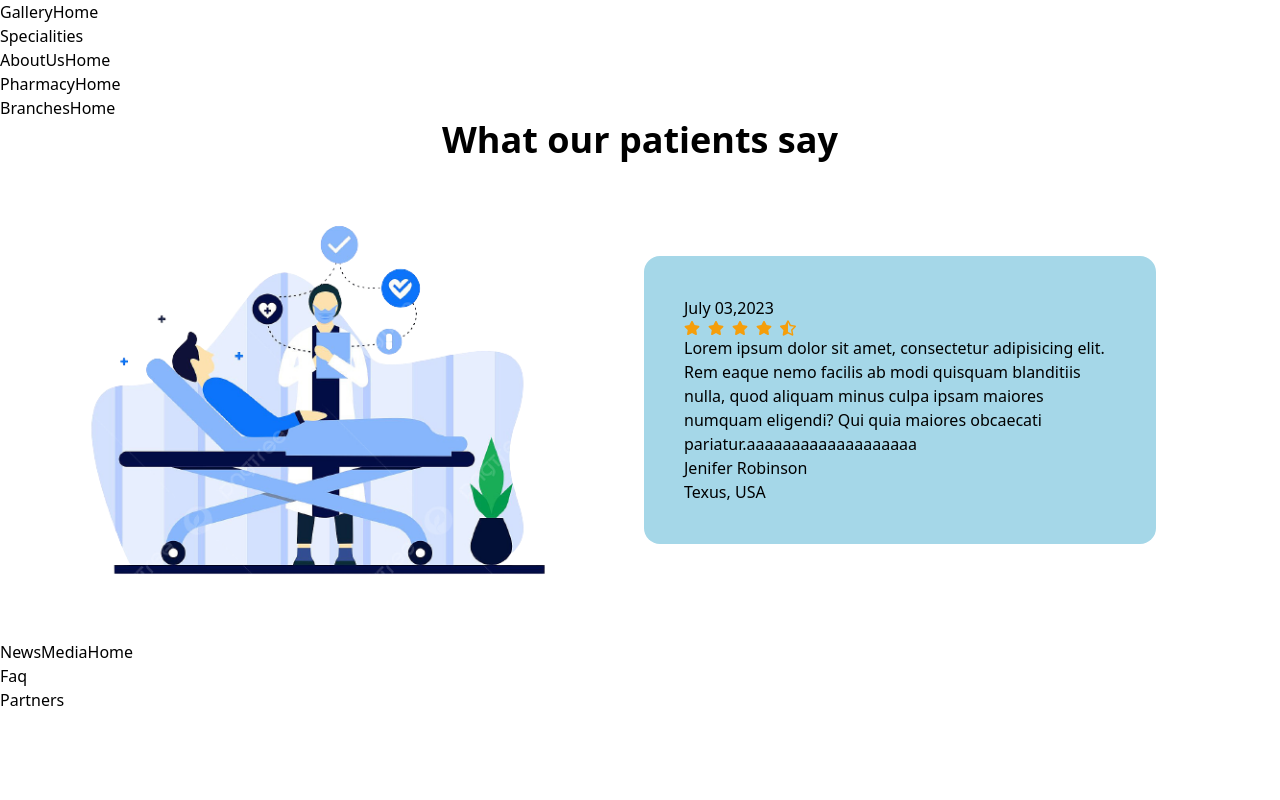
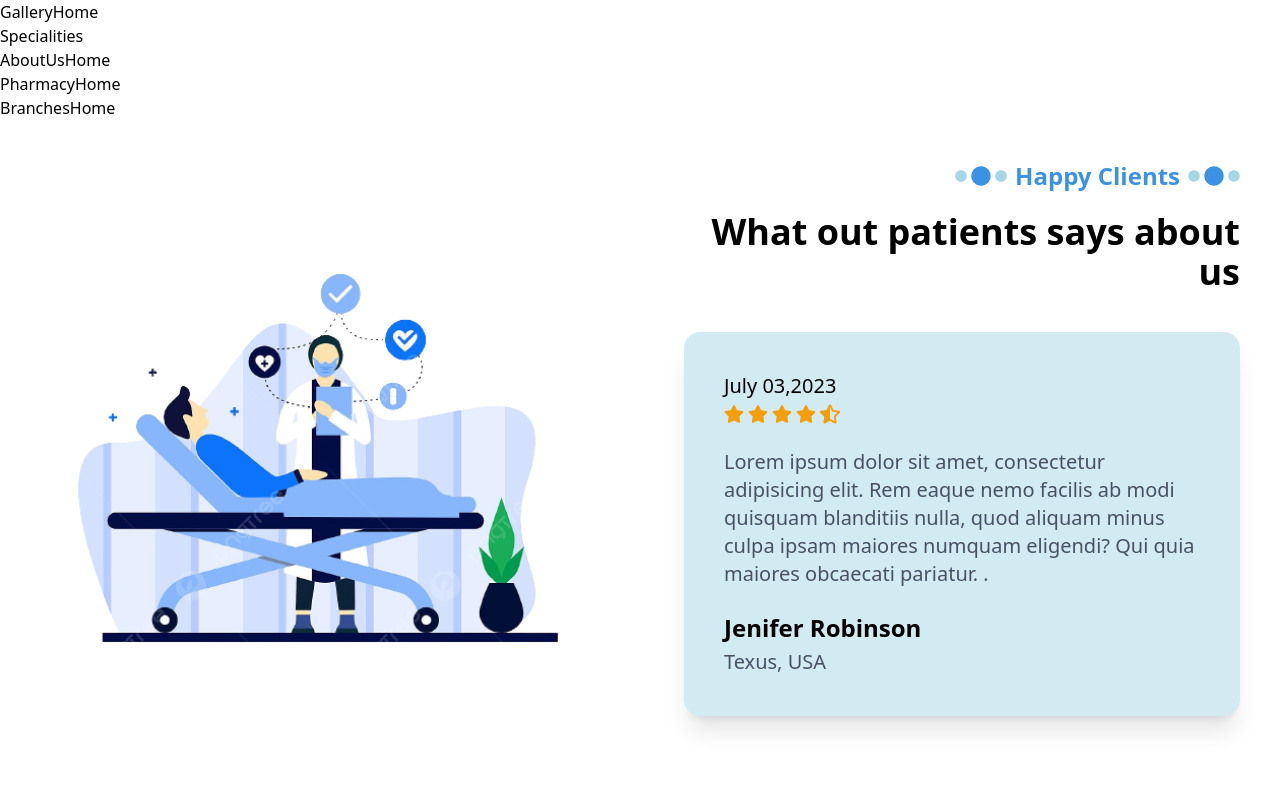
Before and after one commit to rakibulhasan-bu/hospital-app-team-project-client, a React (Vite) app: page / in a window 1280 px wide. Shown: the part 840-1640 px from the top of the page. Built offline with nearby package versions, Linux system fonts and the light colour scheme.

Commit message:
format modified

```diff
--- a/src/pages/home/testimonial/Testimonial.tsx
+++ b/src/pages/home/testimonial/Testimonial.tsx
@@ -10,21 +10,33 @@ import "swiper/css/pagination";
 
 // import required modules
 import { Pagination } from "swiper/modules";
-import { FaStar, FaStarHalfAlt } from "react-icons/fa";
+import { FaCircle, FaStar, FaStarHalfAlt } from "react-icons/fa";
 
 const Testimonial = () => {
   return (
-    <div className="container px-2 mx-auto lg:px-0">
-      <h1 className="text-4xl font-semibold text-center">
-        What our patients say
-      </h1>
+    <div className="container px-2 mx-auto my-10 text-xl lg:min-h-screen lg:px-0">
       <div className="grid items-center justify-center grid-cols-1 gap-2 md:grid-cols-2 ">
         <img
           src={testimonial}
-          className="h-[60vh] mx-auto bounce-up"
+          className="w-4/5 lg:min-h-[60vh] mx-auto bounce-up"
           alt="logo"
         />
 
+        <div className="">
+          <div className="text-right lg:mx-10">
+            <h1 className="flex items-center justify-end gap-1 mb-5 text-2xl font-semibold text-secondary/90">
+              <FaCircle className="text-xs text-accent" />
+              <FaCircle className="text-xl" />
+              <FaCircle className="text-xs text-accent" />
+              <span className="mx-1">Happy Clients</span>
+              <FaCircle className="text-xs text-accent" />
+              <FaCircle className="text-xl" />
+              <FaCircle className="text-xs text-accent" />
+            </h1>
+            <p className="text-4xl font-bold">
+              What out patients says about us
+            </p>
+          </div>
           <Swiper
             pagination={{
               dynamicBullets: true,
@@ -33,28 +45,31 @@ const Testimonial = () => {
             className="w-full mySwiper"
           >
             <SwiperSlide>
-            <div className="max-w-lg p-10 bg-accent rounded-2xl">
-              <h5>July 03,2023</h5>
-              <div className="flex gap-2 text-amber-500">
+              <div className="grid gap-1 p-10 m-3 shadow-xl lg:m-10 bg-accent/50 rounded-2xl text-textBlack/80 drop-shadow-2xls card">
+                <h5 className="text-black">July 03,2023</h5>
+                <div className="flex gap-1 text-amber-500">
                   <FaStar />
                   <FaStar />
                   <FaStar />
                   <FaStar />
                   <FaStarHalfAlt />
                 </div>
-              <p>
+                <p className="my-5">
                   Lorem ipsum dolor sit amet, consectetur adipisicing elit. Rem
                   eaque nemo facilis ab modi quisquam blanditiis nulla, quod
                   aliquam minus culpa ipsam maiores numquam eligendi? Qui quia
-                maiores obcaecati pariatur.aaaaaaaaaaaaaaaaaaa
+                  maiores obcaecati pariatur. .
                 </p>
-              <h2>Jenifer Robinson</h2>
+                <h2 className="text-2xl font-bold text-black">
+                  Jenifer Robinson
+                </h2>
                 <h5>Texus, USA</h5>
               </div>
             </SwiperSlide>
           </Swiper>
         </div>
       </div>
+    </div>
   );
 };
 
```
Lines whose indentation alone changed are shown as unchanged.
